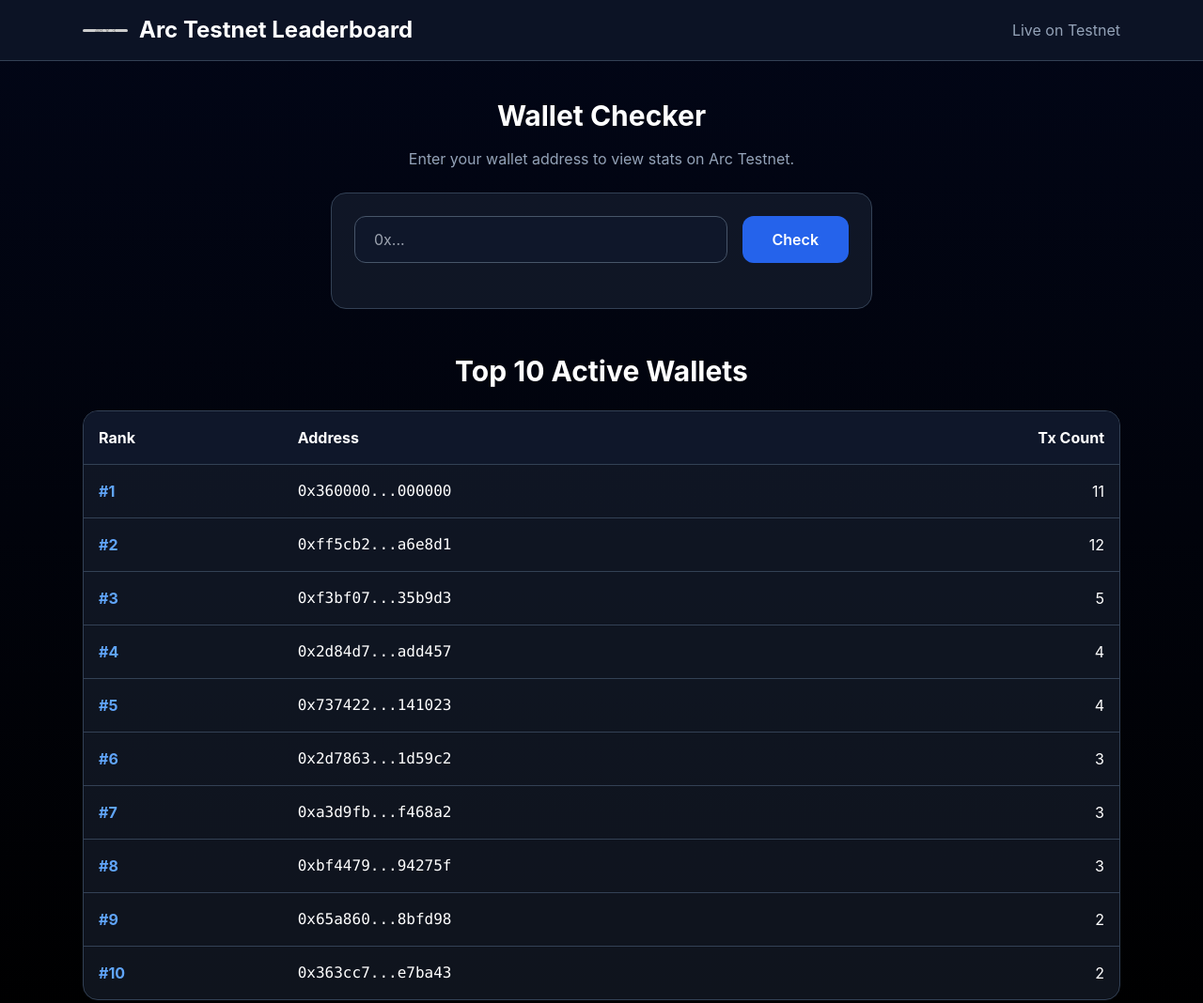
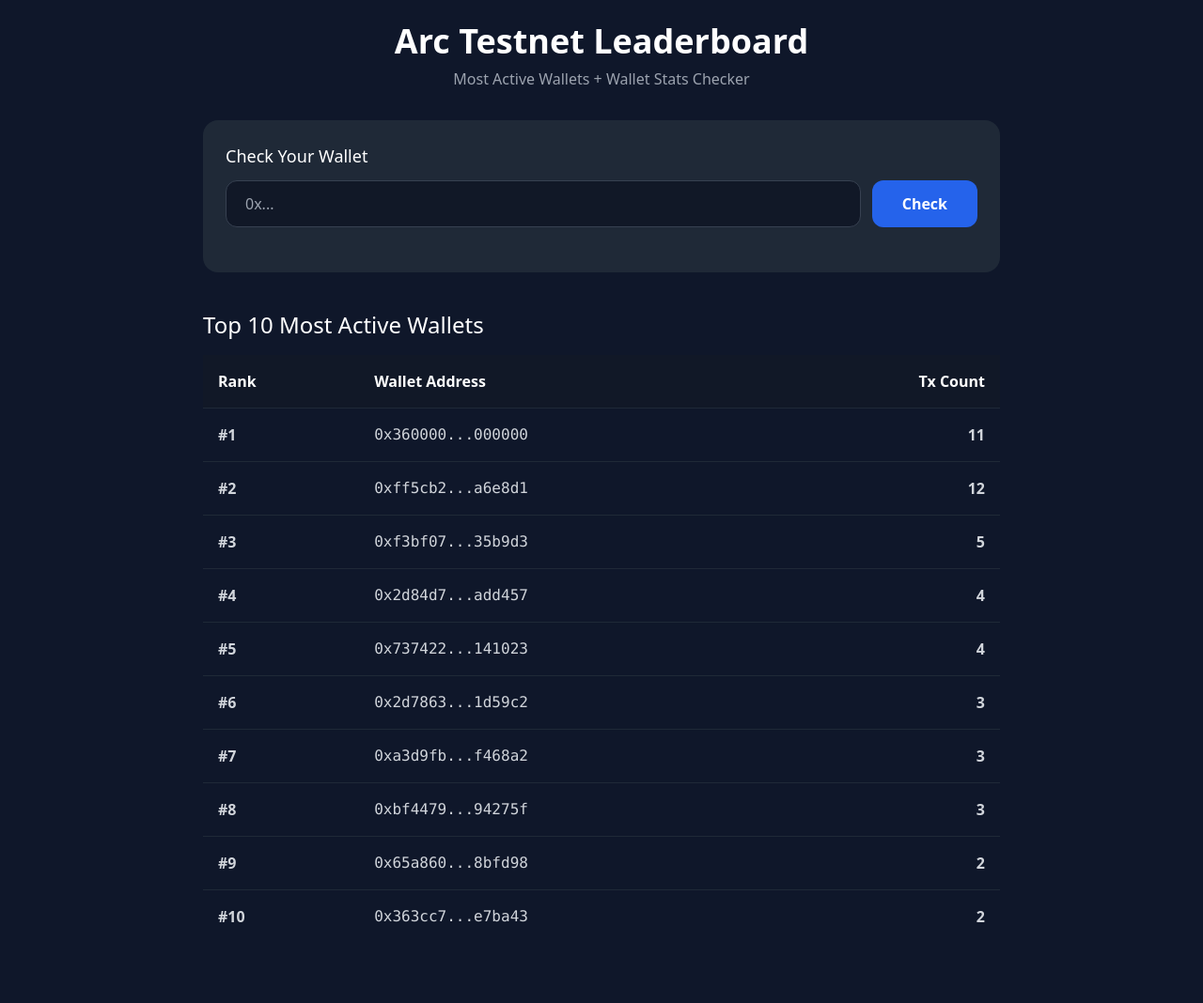
Before and after one commit to Vijayranga43/varc-leaderboard, a website: page index.html in a window 1280 px wide. Shown: the whole page at 94% size. After the commit the page ends 1028 px from the top, so only its background shows below. Drawn offline with nearby package versions, Linux system fonts and the light colour scheme; placeholder pictures from the web are drawn by us.

Commit message:
Reverted to working version with search, balance, first/last tx

```diff
--- a/index.html
+++ b/index.html
@@ -6,52 +6,48 @@
   <title>Arc Testnet Leaderboard & Wallet Checker</title>
   <script src="https://cdn.tailwindcss.com"></script>
   <style>
-    body { font-family: 'Inter', system-ui, sans-serif; background: linear-gradient(to bottom, #0f172a, #020617); }
+    body { font-family: system-ui, sans-serif; background: #0f172a; color: white; }
   </style>
 </head>
-<body class="min-h-screen bg-gradient-to-b from-slate-950 to-black text-white">
-  <header class="bg-slate-900/80 border-b border-slate-700 sticky top-0">
-    <div class="max-w-6xl mx-auto px-6 py-4 flex items-center justify-between">
-      <div class="flex items-center gap-3">
-        <!-- Arc Logo (placeholder - replace if you have better URL) -->
-        <img src="https://via.placeholder.com/48/3b82f6/ffffff?text=Arc" alt="Arc Testnet" class="rounded-full">
-        <h1 class="text-2xl font-bold">Arc Testnet Leaderboard</h1>
-      </div>
-      <p class="text-slate-400">Live on Testnet</p>
-    </div>
-  </header>
+<body class="p-6 max-w-4xl mx-auto">
+  <h1 class="text-4xl font-bold text-center mb-2">Arc Testnet Leaderboard</h1>
+  <p class="text-center text-gray-400 mb-8">Most Active Wallets + Wallet Stats Checker</p>
 
-  <main class="max-w-6xl mx-auto px-6 py-10">
-    <section class="mb-12 text-center">
-      <h2 class="text-3xl font-bold mb-4">Wallet Checker</h2>
-      <p class="text-slate-400 mb-6">Enter your wallet address to view stats on Arc Testnet.</p>
-      <div class="max-w-xl mx-auto bg-slate-800/50 border border-slate-700 rounded-2xl p-6">
-        <div class="flex flex-col sm:flex-row gap-4">
-          <input id="walletInput" type="text" placeholder="0x..." class="flex-1 bg-slate-900 border border-slate-600 rounded-xl px-5 py-3 focus:outline-none focus:border-blue-500">
-          <button onclick="checkWallet()" class="bg-blue-600 hover:bg-blue-700 px-8 py-3 rounded-xl font-semibold">Check</button>
+  <!-- Search Section -->
+  <div class="bg-gray-800 p-6 rounded-2xl mb-10">
+    <p class="text-lg mb-3">Check Your Wallet</p>
+    <div class="flex gap-3">
+      <input id="walletInput"
+             type="text"
+             placeholder="0x..."
+             class="flex-1 bg-gray-900 border border-gray-700 rounded-xl px-5 py-3 text-white focus:outline-none focus:border-blue-500">
+      <button onclick="checkWallet()"
+              class="bg-blue-600 hover:bg-blue-700 px-8 py-3 rounded-xl font-semibold">
+        Check
+      </button>
     </div>
     <div id="result" class="mt-6"></div>
   </div>
-    </section>
 
-    <section>
-      <h2 class="text-3xl font-bold text-center mb-6">Top 10 Active Wallets</h2>
-      <div class="overflow-x-auto bg-slate-800/50 border border-slate-700 rounded-2xl">
-        <table class="w-full">
-          <thead class="bg-slate-900">
-            <tr>
+  <!-- Leaderboard Table -->
+  <h2 class="text-2xl mb-4">Top 10 Most Active Wallets</h2>
+  <div class="overflow-x-auto">
+    <table class="w-full border-collapse">
+      <thead>
+        <tr class="bg-gray-900">
           <th class="p-4 text-left">Rank</th>
-              <th class="p-4 text-left">Address</th>
+          <th class="p-4 text-left">Wallet Address</th>
           <th class="p-4 text-right">Tx Count</th>
         </tr>
       </thead>
-          <tbody id="leaderboard"></tbody>
+      <tbody id="leaderboard" class="text-gray-300">
+        <!-- JS fills this -->
+      </tbody>
     </table>
   </div>
-    </section>
-  </main>
 
   <script>
+    // Update this array with current top 10 from the site (copy truncated addresses + tx)
     const top10 = [
       { rank: 1, wallet: "0x360000...000000", tx: 11 },
       { rank: 2, wallet: "0xff5cb2...a6e8d1", tx: 12 },
@@ -63,31 +59,95 @@
       { rank: 8, wallet: "0xbf4479...94275f", tx: 3 },
       { rank: 9, wallet: "0x65a860...8bfd98", tx: 2 },
       { rank: 10, wallet: "0x363cc7...e7ba43", tx: 2 }
-    ];  // Update from live site if changed
+    ];
 
     function renderTable() {
       const tbody = document.getElementById('leaderboard');
       tbody.innerHTML = '';
       top10.forEach(item => {
-        tbody.innerHTML += `<tr class="border-t border-slate-700 hover:bg-slate-700/50">
-          <td class="p-4 font-bold text-blue-400">#${item.rank}</td>
+        const row = `<tr class="border-t border-gray-800 hover:bg-gray-900">
+          <td class="p-4 font-bold">#${item.rank}</td>
           <td class="p-4 font-mono">${item.wallet}</td>
-          <td class="p-4 text-right">${item.tx}</td>
+          <td class="p-4 text-right font-bold">${item.tx}</td>
         </tr>`;
+        tbody.innerHTML += row;
       });
     }
 
     async function checkWallet() {
-      const input = document.getElementById('walletInput').value.trim();
-      const result = document.getElementById('result');
-      if (!input.startsWith('0x') || input.length !== 42) {
-        result.innerHTML = '<p class="text-red-500">Invalid address</p>';
+      const input = document.getElementById('walletInput').value.trim().toLowerCase();
+      const resultDiv = document.getElementById('result');
+
+      if (!input || !input.startsWith('0x') || input.length !== 42) {
+        resultDiv.innerHTML = `<span class="text-red-500">Invalid wallet address (must be 0x... 42 chars)</span>`;
         return;
       }
-      result.innerHTML = '<p class="text-yellow-500">Loading...</p>';
-      // Your full checkWallet logic here (from previous messages - balance, first/last tx, explorer link for total tx)
-      // Example placeholder
-      result.innerHTML = '<p class="text-green-400">Wallet: ' + input + '<br>Details loading... (add your full code)</p>';
+
+      resultDiv.innerHTML = `<span class="text-yellow-500">Fetching from Arc Testnet...</span>`;
+
+      try {
+        const explorerLink = `https://testnet.arcscan.app/address/${input}`;
+
+        const [addrRes, lastTxRes, firstTxRes] = await Promise.all([
+          fetch(`https://testnet.arcscan.app/api/v2/addresses/${input}`),
+          fetch(`https://testnet.arcscan.app/api?module=account&action=txlist&address=${input}&sort=desc&page=1&offset=1`),
+          fetch(`https://testnet.arcscan.app/api?module=account&action=txlist&address=${input}&sort=asc&page=1&offset=1`)
+        ]);
+
+        const addrData = await addrRes.json();
+        const lastData = await lastTxRes.json();
+        const firstData = await firstTxRes.json();
+
+        const balanceWei = addrData.coin_balance || "0";
+        let balanceARC = "0";
+        if (balanceWei !== "0") {
+          balanceARC = (BigInt(balanceWei) / BigInt(10**18)).toString();
+        }
+
+        let lastHash = "N/A", lastDate = "N/A";
+        if (lastData.status === "1" && lastData.result && lastData.result.length > 0) {
+          const tx = lastData.result[0];
+          lastHash = tx.hash;
+          lastDate = new Date(Number(tx.timeStamp) * 1000).toLocaleString();
+        }
+
+        let firstHash = "N/A", firstDate = "N/A";
+        if (firstData.status === "1" && firstData.result && firstData.result.length > 0) {
+          const tx = firstData.result[0];
+          firstHash = tx.hash;
+          firstDate = new Date(Number(tx.timeStamp) * 1000).toLocaleString();
+        }
+
+        resultDiv.innerHTML = `
+          <div class="bg-green-900 border border-green-600 rounded-xl p-5 mt-4">
+            <p class="text-green-400 font-bold mb-3">Wallet Details</p>
+            <p><strong>Address:</strong> ${input}</p>
+            <p class="text-xl mt-2"><strong>Balance:</strong> ${balanceARC} ARC</p>
+
+            <div class="mt-4 grid grid-cols-1 md:grid-cols-2 gap-4">
+              <div>
+                <p class="text-gray-300">First Transaction</p>
+                <p class="font-mono text-sm break-all">${firstHash}</p>
+                <p>${firstDate}</p>
+              </div>
+              <div>
+                <p class="text-gray-300">Last Transaction</p>
+                <p class="font-mono text-sm break-all">${lastHash}</p>
+                <p>${lastDate}</p>
+              </div>
+            </div>
+
+            <div class="mt-6">
+              <p class="font-bold">Total Transactions: Check on Explorer</p>
+              <a href="${explorerLink}" target="_blank" class="block mt-2 bg-blue-600 hover:bg-blue-700 text-center py-3 rounded-xl font-semibold">
+                View Full History & Exact Tx Count
+              </a>
+            </div>
+          </div>
+        `;
+      } catch (err) {
+        resultDiv.innerHTML = `<span class="text-red-500">Error fetching data. Try on <a href="https://testnet.arcscan.app/address/${input}" target="_blank" class="underline">Arc Explorer</a></span>`;
+      }
     }
 
     renderTable();
```
Lines whose indentation alone changed are shown as unchanged.
